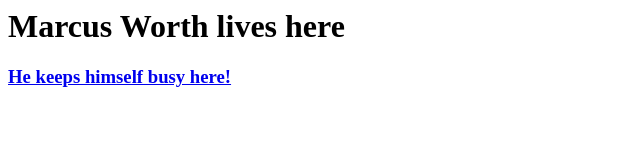
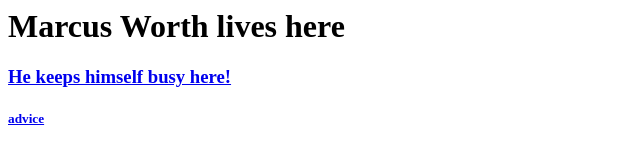
Before and after one commit to Worthe/mw112.github.io, a plain HTML site: page index.html in a window 1280 px wide. Shown: the full height of the page, 0-640 px from the left. Drawn offline with Linux system fonts and the light colour scheme.

Commit message:
Update index.html

```diff
--- a/index.html
+++ b/index.html
@@ -1,3 +1,3 @@
 <h1>Marcus Worth lives here</h1>
 <h3><a href="https://github.com/mw112">He keeps himself busy here!</a></h3>
-<h5><a href="https://github.com/mw112/skillcrush-104/blob/master/advice/marcus_worth.html>advice</a></h5>
+<h5><a href="https://github.com/mw112/skillcrush-104/blob/master/advice/marcus_worth.html">advice</a></h5>
```
